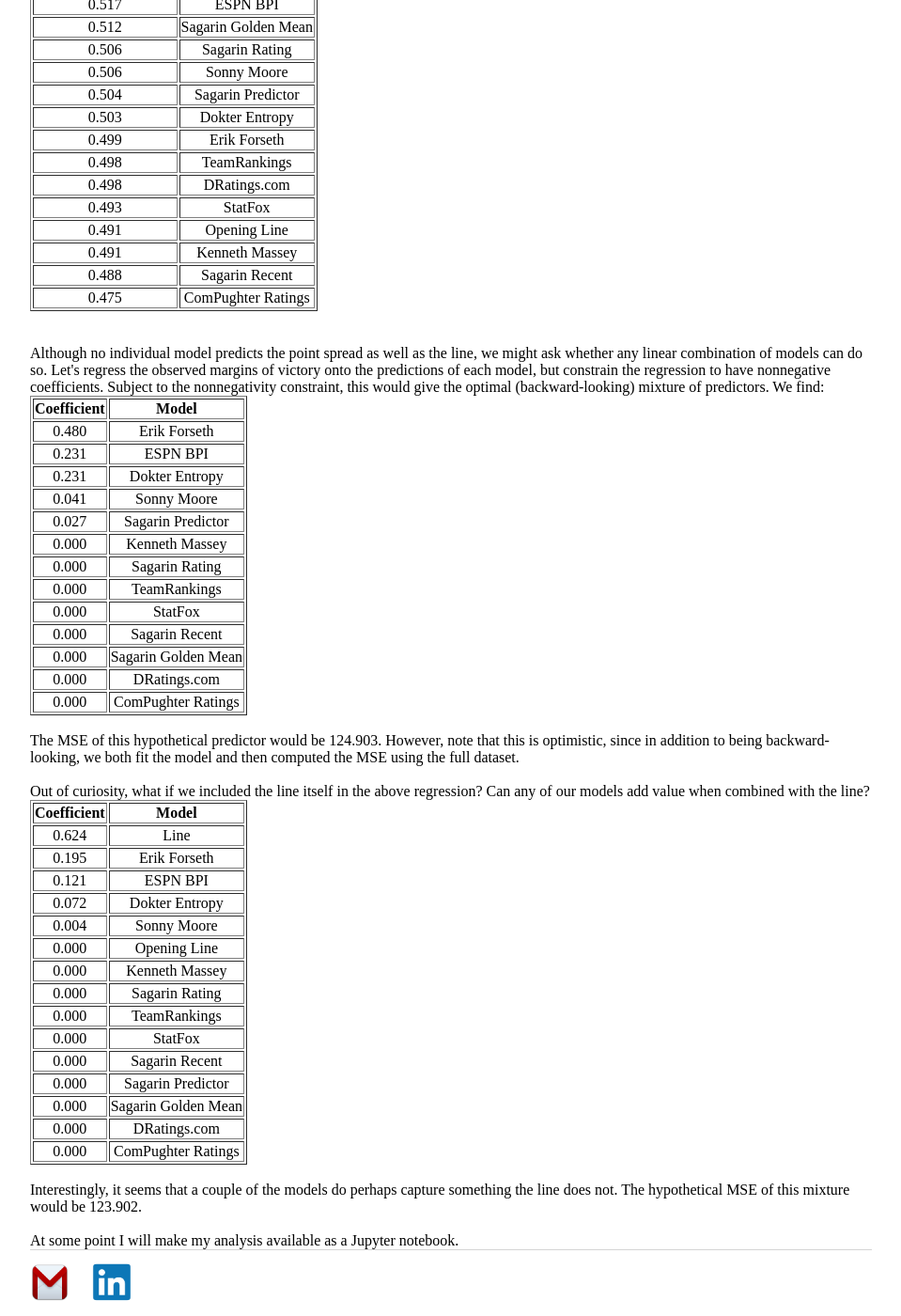
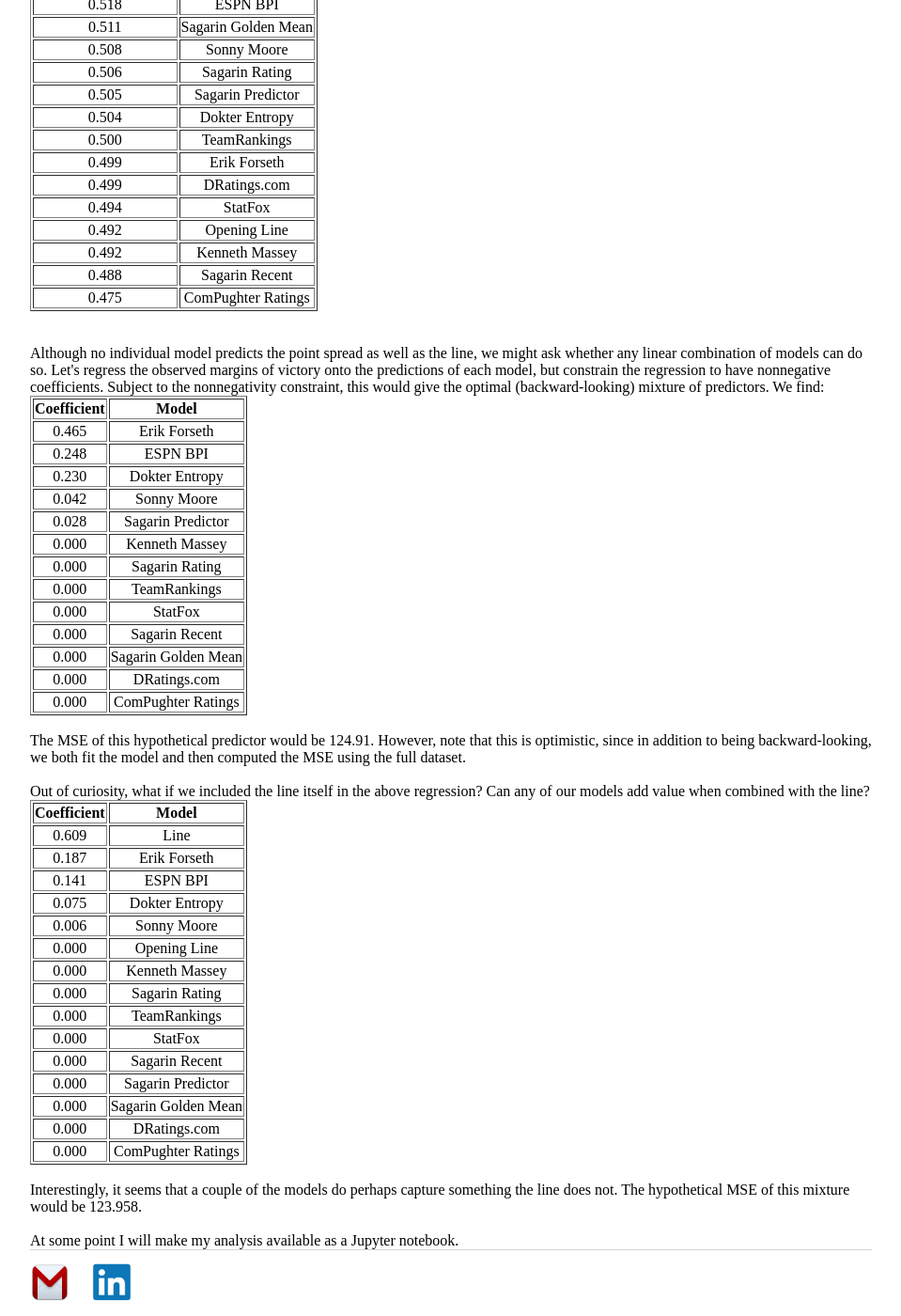
Before and after one commit to erikrforseth/erikrforseth.github.io, a Jekyll site: the page built from about.html, in a window 1280 px wide and 1400 px high, scrolled down 1211 px. Shown: the whole window at 94% size, without its empty margins (160-1119 px from the left). Built offline with Jekyll 4.4.1, drawn with Linux system fonts in a browser that asks for light colours; some of the changed text lies outside the part shown.

Commit message:
about page

```diff
--- a/about.html
+++ b/about.html
@@ -17,63 +17,63 @@
   </thead>
   <tbody>
     <tr align="center">
-      <td>124.343</td>
+      <td>124.458</td>
       <td>Line</td>
     </tr>
     <tr align="center">
-      <td>125.902</td>
+      <td>126.020</td>
       <td>Opening Line</td>
     </tr>
     <tr align="center">
-      <td>126.177</td>
+      <td>126.270</td>
       <td>Erik Forseth</td>
     </tr>
     <tr align="center">
-      <td>126.913</td>
+      <td>126.833</td>
       <td>TeamRankings</td>
     </tr>
     <tr align="center">
-      <td>128.869</td>
+      <td>128.930</td>
       <td>Dokter Entropy</td>
     </tr>
     <tr align="center">
-      <td>131.529</td>
+      <td>131.318</td>
       <td>ESPN BPI</td>
     </tr>
     <tr align="center">
-      <td>132.097</td>
+      <td>132.096</td>
       <td>Sagarin Rating</td>
     </tr>
     <tr align="center">
-      <td>132.459</td>
+      <td>132.455</td>
       <td>Sagarin Predictor</td>
     </tr>
     <tr align="center">
-      <td>133.075</td>
+      <td>133.079</td>
       <td>Sagarin Golden Mean</td>
     </tr>
     <tr align="center">
-      <td>134.040</td>
+      <td>134.048</td>
       <td>Kenneth Massey</td>
     </tr>
     <tr align="center">
-      <td>137.246</td>
+      <td>137.200</td>
       <td>DRatings.com</td>
     </tr>
     <tr align="center">
-      <td>138.418</td>
+      <td>138.325</td>
       <td>Sonny Moore</td>
     </tr>
     <tr align="center">
-      <td>144.866</td>
+      <td>144.622</td>
       <td>StatFox</td>
     </tr>
     <tr align="center">
-      <td>146.378</td>
+      <td>146.294</td>
       <td>ComPughter Ratings</td>
     </tr>
     <tr align="center">
-      <td>149.224</td>
+      <td>149.156</td>
       <td>Sagarin Recent</td>
     </tr>
   </tbody>
@@ -101,14 +101,14 @@
     </tr>
     <tr align="center">
       <td>0.757</td>
+      <td>ESPN BPI</td>
+    </tr>
+    <tr align="center">
+      <td>0.757</td>
       <td>TeamRankings</td>
     </tr>
     <tr align="center">
       <td>0.756</td>
-      <td>ESPN BPI</td>
-    </tr>
-    <tr align="center">
-      <td>0.755</td>
       <td>Sagarin Predictor</td>
     </tr>
     <tr align="center">
@@ -161,51 +161,51 @@
   </thead>
   <tbody>
     <tr align="center">
-      <td>0.517</td>
+      <td>0.518</td>
       <td>ESPN BPI</td>
     </tr>
     <tr align="center">
-      <td>0.512</td>
+      <td>0.511</td>
       <td>Sagarin Golden Mean</td>
+    </tr>
+    <tr align="center">
+      <td>0.508</td>
+      <td>Sonny Moore</td>
     </tr>
     <tr align="center">
       <td>0.506</td>
       <td>Sagarin Rating</td>
     </tr>
     <tr align="center">
-      <td>0.506</td>
-      <td>Sonny Moore</td>
+      <td>0.505</td>
+      <td>Sagarin Predictor</td>
     </tr>
     <tr align="center">
       <td>0.504</td>
-      <td>Sagarin Predictor</td>
+      <td>Dokter Entropy</td>
     </tr>
     <tr align="center">
-      <td>0.503</td>
-      <td>Dokter Entropy</td>
+      <td>0.500</td>
+      <td>TeamRankings</td>
     </tr>
     <tr align="center">
       <td>0.499</td>
       <td>Erik Forseth</td>
     </tr>
     <tr align="center">
-      <td>0.498</td>
-      <td>TeamRankings</td>
-    </tr>
-    <tr align="center">
-      <td>0.498</td>
+      <td>0.499</td>
       <td>DRatings.com</td>
     </tr>
     <tr align="center">
-      <td>0.493</td>
+      <td>0.494</td>
       <td>StatFox</td>
     </tr>
     <tr align="center">
-      <td>0.491</td>
+      <td>0.492</td>
       <td>Opening Line</td>
     </tr>
     <tr align="center">
-      <td>0.491</td>
+      <td>0.492</td>
       <td>Kenneth Massey</td>
     </tr>
     <tr align="center">
@@ -230,23 +230,23 @@
   </thead>
   <tbody>
     <tr align="center">
-      <td>0.480</td>
+      <td>0.465</td>
       <td>Erik Forseth</td>
     </tr>
     <tr align="center">
-      <td>0.231</td>
+      <td>0.248</td>
       <td>ESPN BPI</td>
     </tr>
     <tr align="center">
-      <td>0.231</td>
+      <td>0.230</td>
       <td>Dokter Entropy</td>
     </tr>
     <tr align="center">
-      <td>0.041</td>
+      <td>0.042</td>
       <td>Sonny Moore</td>
     </tr>
     <tr align="center">
-      <td>0.027</td>
+      <td>0.028</td>
       <td>Sagarin Predictor</td>
     </tr>
     <tr align="center">
@@ -284,7 +284,7 @@
   </tbody>
 </table>
 <br>
-The MSE of this hypothetical predictor would be 124.903. However, note that this is optimistic, since in addition to being backward-looking, we both fit the model and then computed the MSE using the full dataset.
+The MSE of this hypothetical predictor would be 124.91. However, note that this is optimistic, since in addition to being backward-looking, we both fit the model and then computed the MSE using the full dataset.
 <br><br>
 Out of curiosity, what if we included the line itself in the above regression? Can any of our models add value when combined with the line?<table border="1" class="dataframe">
   <thead>
@@ -295,23 +295,23 @@
   </thead>
   <tbody>
     <tr align="center">
-      <td>0.624</td>
+      <td>0.609</td>
       <td>Line</td>
     </tr>
     <tr align="center">
-      <td>0.195</td>
+      <td>0.187</td>
       <td>Erik Forseth</td>
     </tr>
     <tr align="center">
-      <td>0.121</td>
+      <td>0.141</td>
       <td>ESPN BPI</td>
     </tr>
     <tr align="center">
-      <td>0.072</td>
+      <td>0.075</td>
       <td>Dokter Entropy</td>
     </tr>
     <tr align="center">
-      <td>0.004</td>
+      <td>0.006</td>
       <td>Sonny Moore</td>
     </tr>
     <tr align="center">
@@ -357,6 +357,6 @@
   </tbody>
 </table>
 <br>
-Interestingly, it seems that a couple of the models do perhaps capture something the line does not. The hypothetical MSE of this mixture would be 123.902.
+Interestingly, it seems that a couple of the models do perhaps capture something the line does not. The hypothetical MSE of this mixture would be 123.958.
 <br><br>
 At some point I will make my analysis available as a Jupyter notebook.
```
Also changed, not shown: other parts of about.html (+7 -7 lines).
